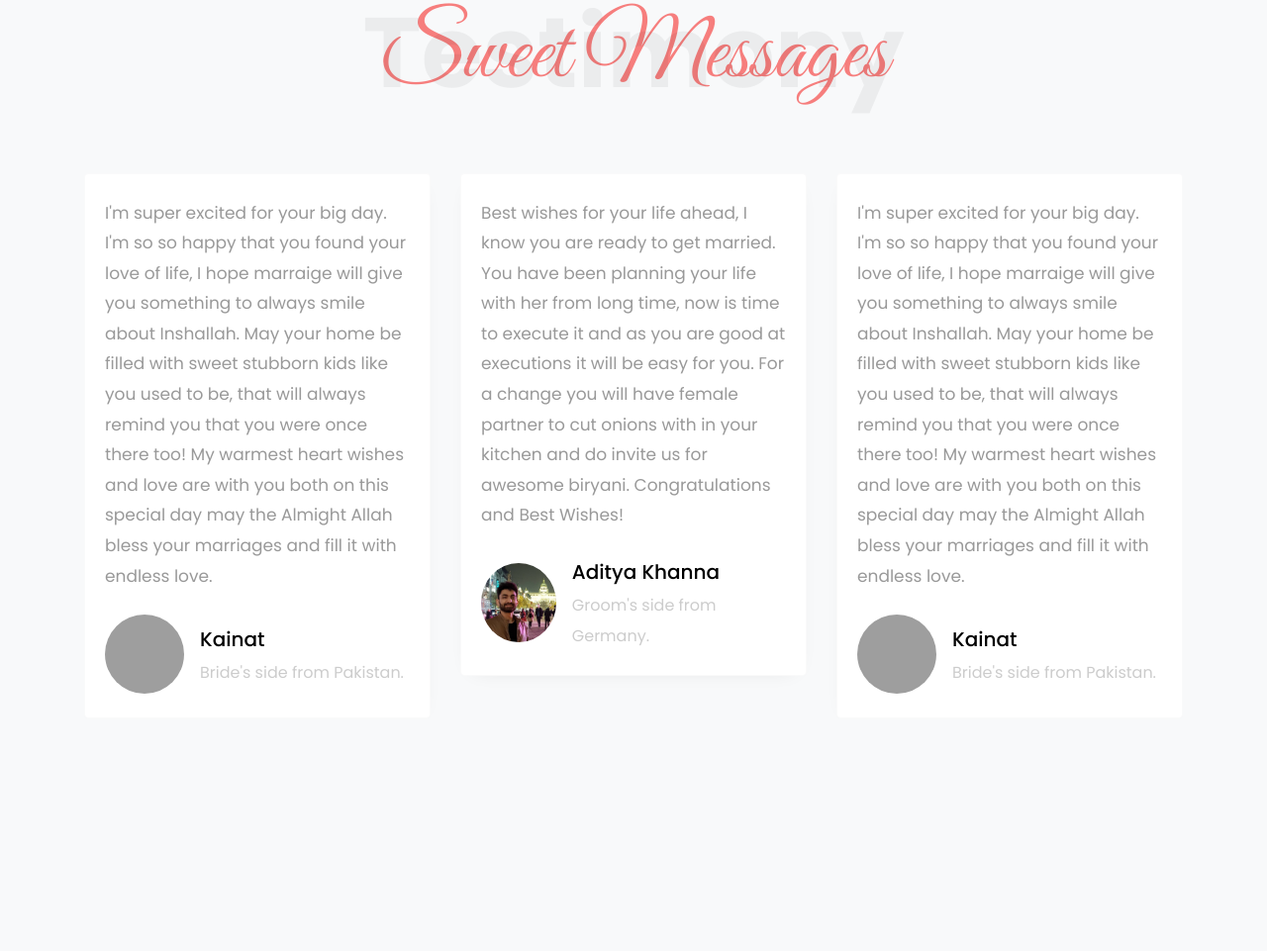
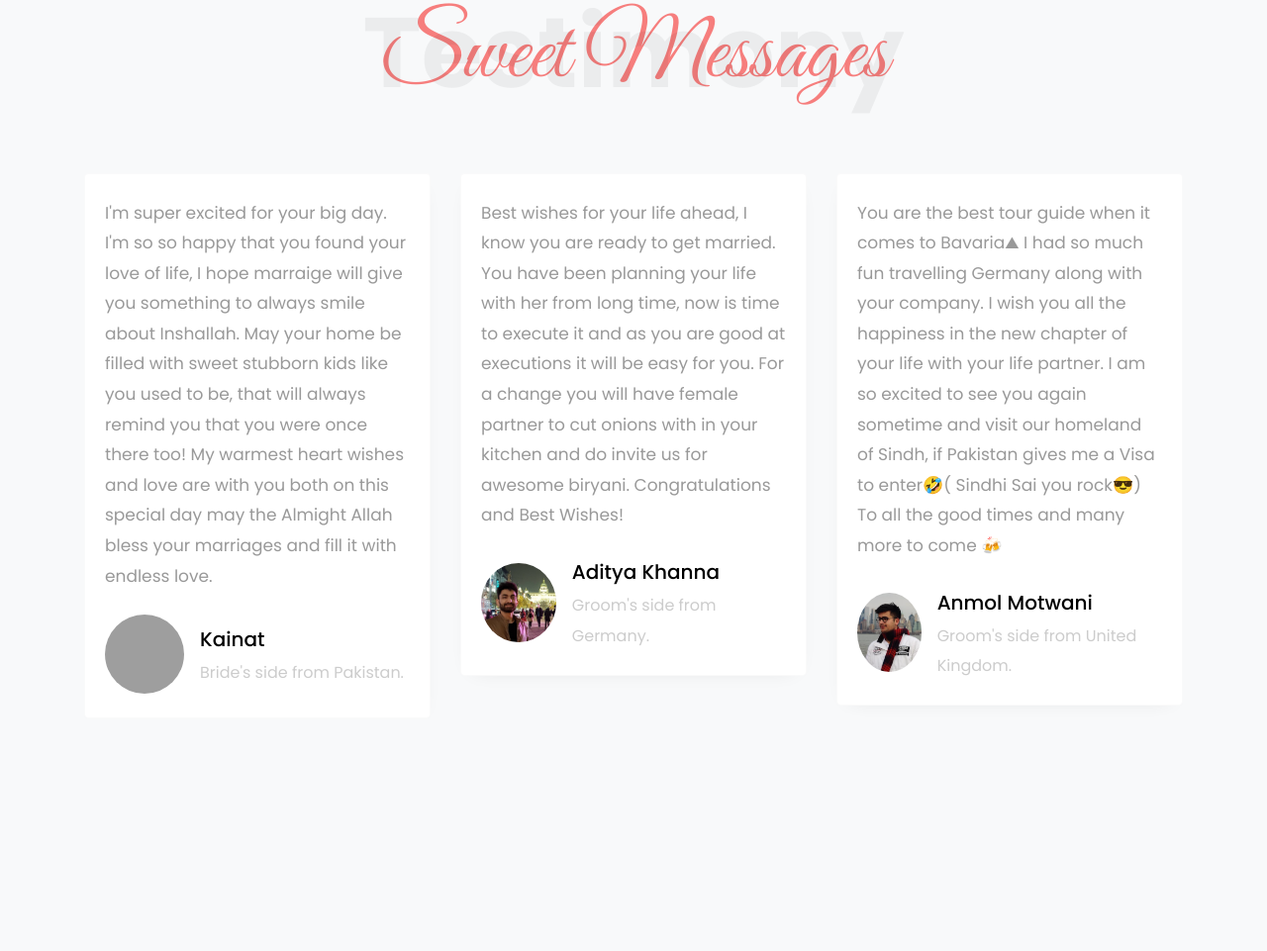
Before and after one commit to Madan-Lal/Madan-Lal.github.io, a plain HTML site: page index.html in a window 1280 px wide. Shown: the part 2968-3929 px from the top of the page at 99% size. Drawn offline with nearby package versions, Linux system fonts and the light colour scheme; some packages are replaced by stand-ins of ours; files that its build step writes are made by us from their sources; no server answers; grey boxes are pictures that could not be loaded; files whose address does not match are found by name.

Commit message:
sweet messages Anmol

```diff
--- a/index.html
+++ b/index.html
@@ -181,21 +181,24 @@ may the Almight Allah bless your marriages and fill it with endless love.</p>
                   </div>
                 </div>
               </div>
-              <!--div class="item">
+              <div class="item">
                 <div class="testimony-wrap py-4">
                   <div class="text">
-                    <p class="mb-4">Far far away, behind the word mountains, far from the countries Vokalia and Consonantia, there live the blind texts.</p>
+                    <p class="mb-4">You are the best tour guide when it comes to Bavaria⛰ I had so much fun travelling Germany along with your company.
+I wish you all the happiness in the new chapter of your life with your life partner.
+I am so excited to see you again sometime and visit our homeland of Sindh, if Pakistan gives me a Visa to enter🤣( Sindhi Sai you rock😎)
+To all the good times and many more to come 🍻</p>
                     <div class="d-flex align-items-center">
-                      <div class="user-img" style="background-image: url(images/person_3.jpg)"></div>
+                      <div class="user-img" style="background-image: url(images/anmol.jpg)"></div>
                       <div class="pl-3">
-                        <p class="name">Roger Scott</p>
-                        <span class="position">Marketing Manager</span>
+                        <p class="name">Anmol Motwani</p>
+                        <span class="position">Groom's side from United Kingdom.</span>
                       </div>
                     </div>
                   </div>
                 </div>
               </div>
-              <div class="item">
+              <!--div class="item">
                 <div class="testimony-wrap py-4">
                   <div class="text">
                     <p class="mb-4">Far far away, behind the word mountains, far from the countries Vokalia and Consonantia, there live the blind texts.</p>
```
Also changed, not shown: images/anmol.jpg (added).
